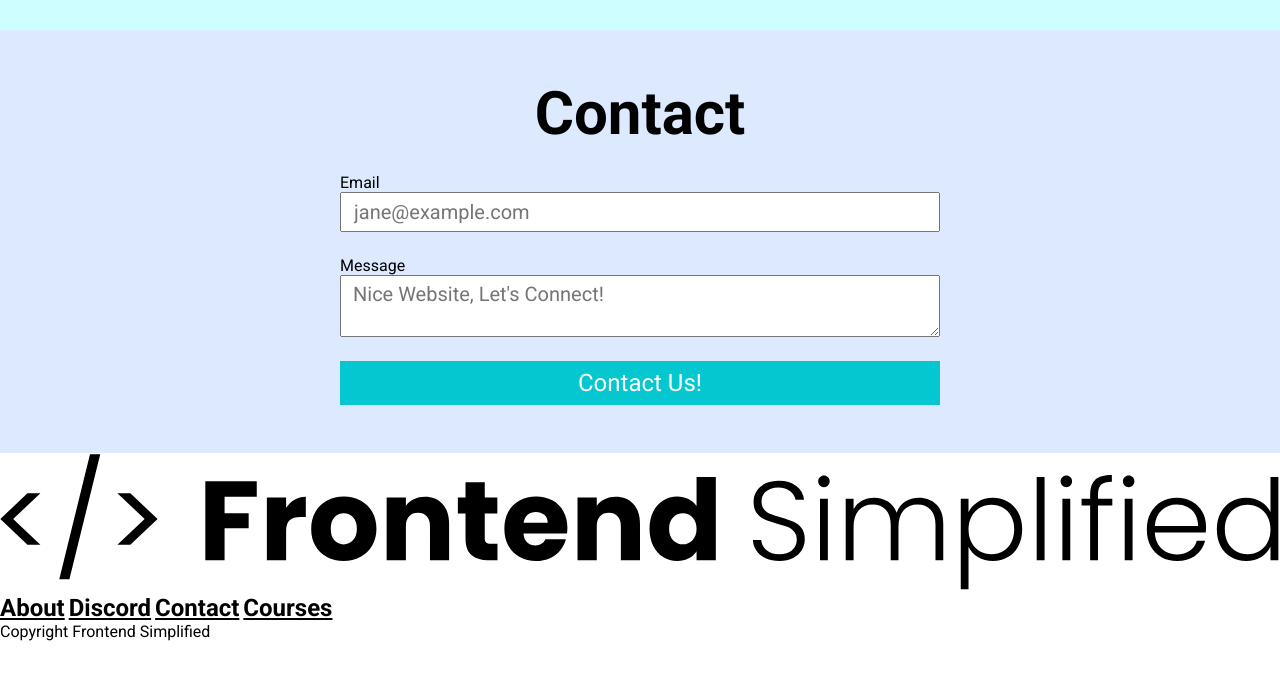
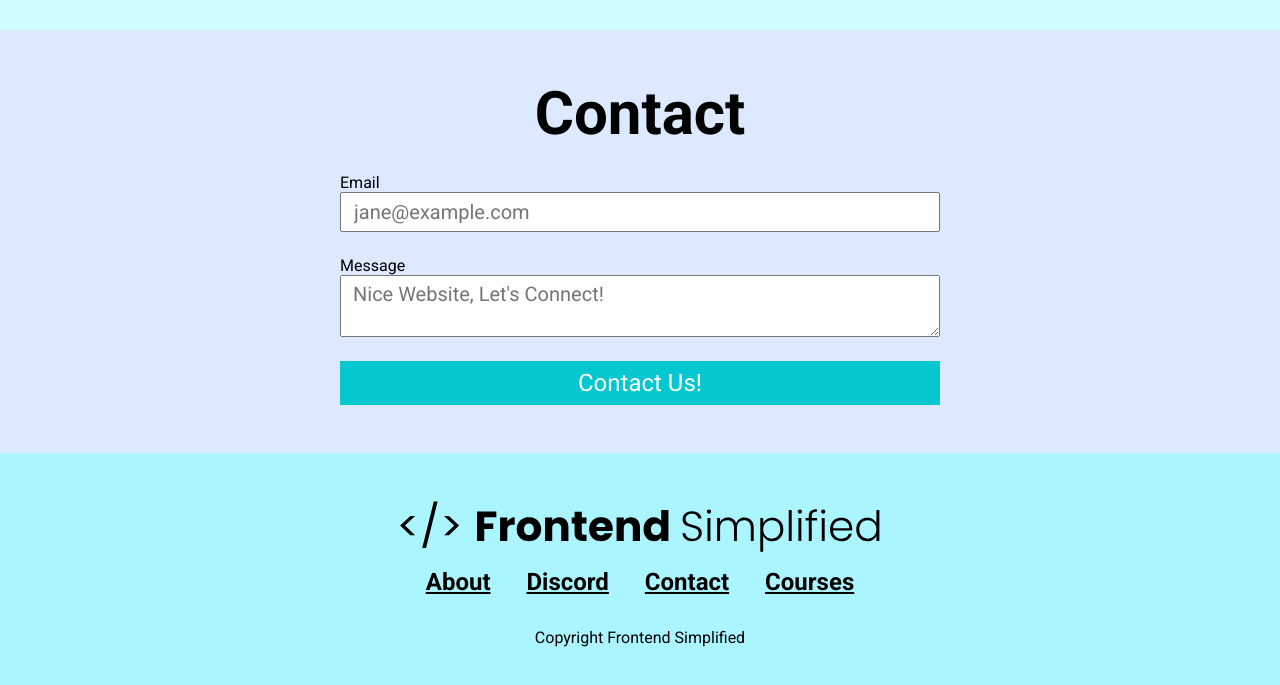
Before and after one commit to NunezAN/project_07, a plain HTML site: page index.html in a window 1280 px wide. Shown: the part 1730-2415 px from the top of the page. Before the commit the page ends 2371 px from the top, so only its background shows below. Drawn offline with Linux system fonts and the light colour scheme.

Commit message:
added footer section css

```diff
--- a/index.html
+++ b/index.html
@@ -92,12 +92,12 @@
       </section>
     </main>
     <footer>
-      <img src="./assets/FES.svg" alt="" />
-      <div>
-        <a href="#about">About</a>
-        <a href="#discord">Discord</a>
-        <a href="#contact">Contact</a>
-        <a href="#courses">Courses</a>
+      <img class="footer__img"src="./assets/FES.svg" alt="" />
+      <div class="footer__links">
+        <a class="footer__link" href="#about">About</a>
+        <a class="footer__link" href="#discord">Discord</a>
+        <a class="footer__link" href="#contact">Contact</a>
+        <a class="footer__link" href="#courses">Courses</a>
       </div>
       <p>Copyright Frontend Simplified</p>
     </footer>
--- a/style.css
+++ b/style.css
@@ -58,7 +58,7 @@ li{
     align-items: center;
     justify-content: center;
 }
-#about,#discord,#contact{
+#about,#discord,#contact, footer{
     padding: 48px 0;
 }
 /*---ABOUT----*/
@@ -115,3 +115,20 @@ input, textarea{
     font-size: 20px;
     padding: 6px 12px;
 }
+/*---Footer----*/
+footer{
+    background-color: #aaf5ff;
+    display: flex;
+    flex-direction: column;
+    align-items: center;
+}
+.footer__img{
+    max-width: 480px;
+    margin-bottom: 16px;
+}
+.footer__links{
+    margin-bottom: 32px;
+}
+.footer__link{
+    padding: 0 16px;
+}
```
